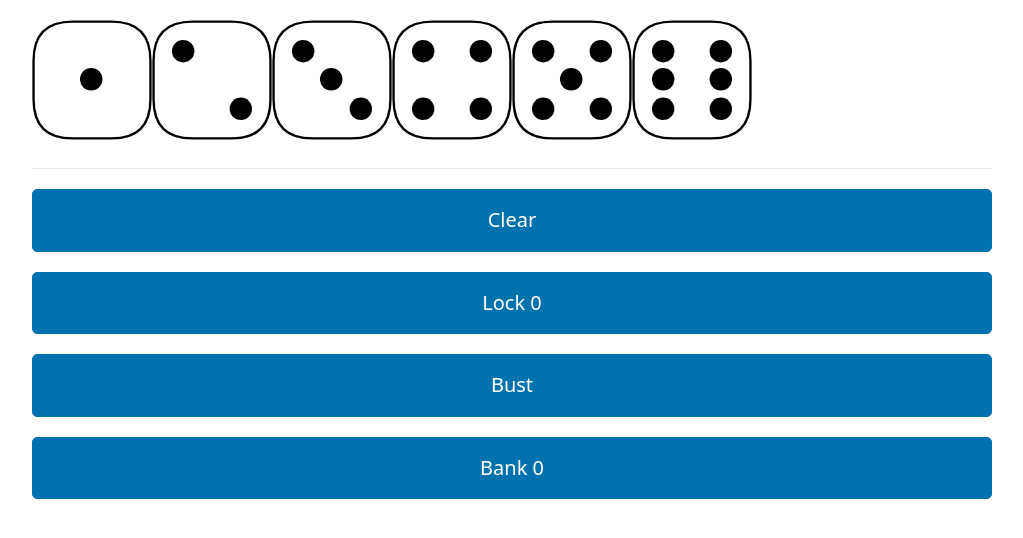
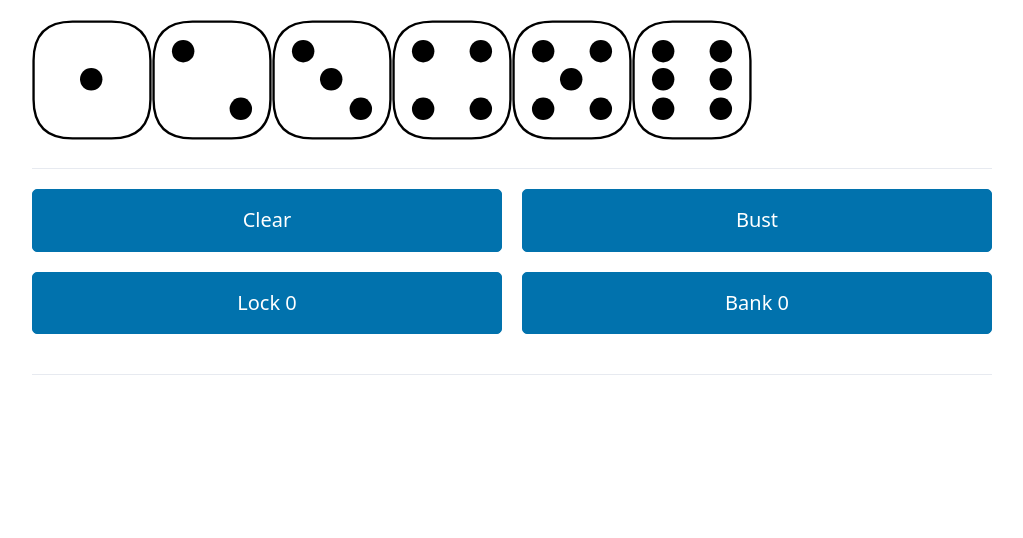
Before and after one commit to kthibodeaux/farkle-scorekeeper, a Vue app: page / in a window 1280 px wide. Both pictures are taken after a click on the button "Start Game". Shown: the top 538 px of the page, without its empty margins (248-1271 px from the left). Built offline with nearby package versions, Linux system fonts and the light colour scheme.

Commit message:
use grid for buttons

```diff
--- a/src/components/CurrentTurn.vue
+++ b/src/components/CurrentTurn.vue
@@ -34,13 +34,14 @@ const reset = function () {
   <DieFace :side="5" @click="add" />
   <DieFace :side="6" @click="add" />
   <hr />
-  <input type="submit" @click="currentTurn.clear" value="Clear" />
-  <br />
-  <input type="submit" @click="currentTurn.lock" :value="`Lock ${currentTurn.toLockInScore}`" />
-  <br />
-  <input type="submit" @click="reset" value="Bust" />
-  <br />
-  <input type="submit" @click="bank" :value="`Bank ${currentTurn.toBankScore}`" />
+  <div class="grid">
+    <div><input type="submit" @click="currentTurn.clear" value="Clear" /></div>
+    <div><input type="submit" @click="reset" value="Bust" /></div>
+  </div>
+  <div class="grid">
+    <div><input type="submit" @click="currentTurn.lock" :value="`Lock ${currentTurn.toLockInScore}`" /></div>
+    <div><input type="submit" @click="bank" :value="`Bank ${currentTurn.toBankScore}`" /></div>
+  </div>
   <hr />
   <DieFace v-for="(side, index) in currentTurn.toLockIn" :key="index" :side="side" @click="remove(index)" />
 </template>
```
